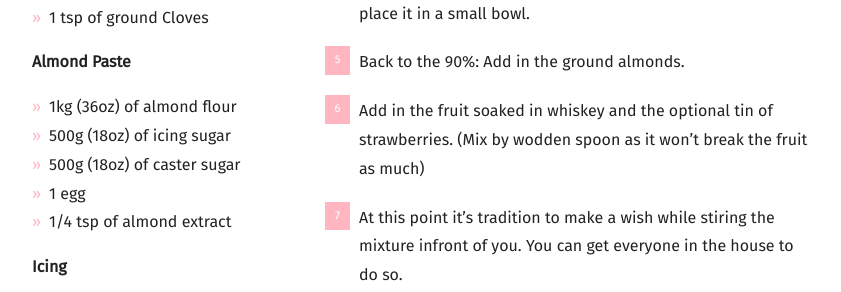
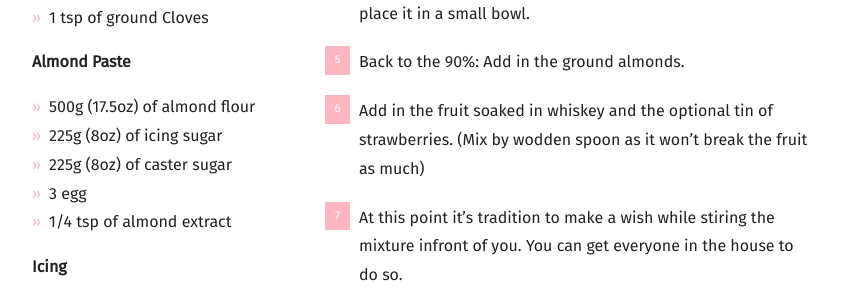
Before and after one commit to mcginleyireland/irishbaking.github.io, a Jekyll site: the page built from _posts/2020-11-14-traditional-irish-christmas-cake.md, in a window 1280 px wide and 900 px high, scrolled down 6287 px. Shown: the part 163-455 px from the top of the window, without its empty margins (58-899 px from the left). Built offline with Jekyll 4.4.1, drawn with Linux system fonts in a browser that asks for light colours; nearby versions of some CDN libraries; some web fonts are replaced.

Commit message:
Updating the christmas cake recipe.

```diff
--- a/_posts/2020-11-14-traditional-irish-christmas-cake.md
+++ b/_posts/2020-11-14-traditional-irish-christmas-cake.md
@@ -36,10 +36,10 @@ recipe:
 
     **Almond Paste**
 
-    * 1kg (36oz) of almond flour
-    * 500g (18oz) of icing sugar
-    * 500g (18oz) of caster sugar
-    * 1 egg
+    * 500g (17.5oz) of almond flour
+    * 225g (8oz) of icing sugar
+    * 225g (8oz) of caster sugar
+    * 3 egg
     * 1/4 tsp of almond extract
 
     **Icing**
```
